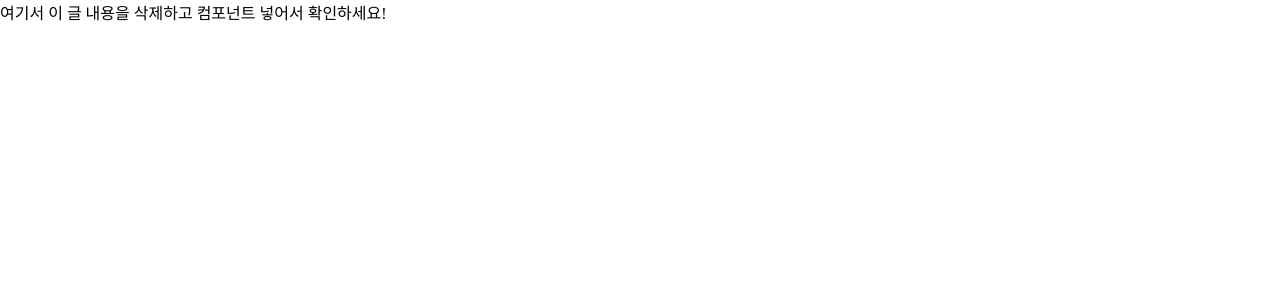
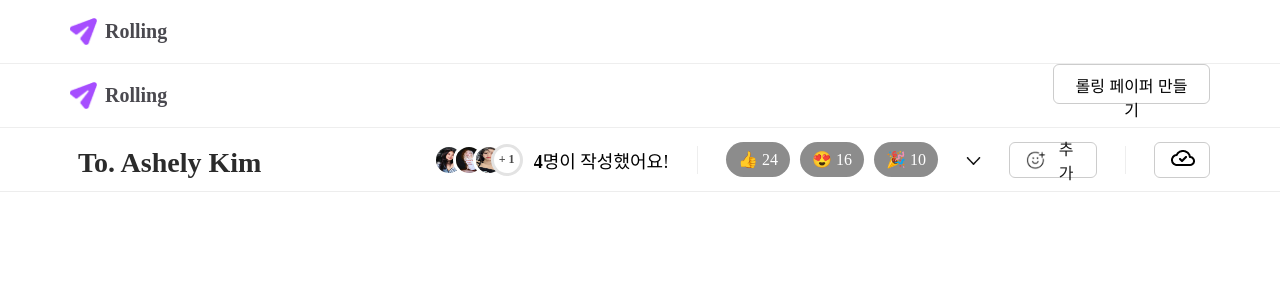
Before and after one commit to RollingPaperFE/RollingPaper, a React (Vite) app: page / in a window 1280 px wide. Shown: the top 300 px of the page. Built offline with nearby package versions, Linux system fonts and the light colour scheme.

Commit message:
Fix: 오류 수정

```diff
--- a/package.json
+++ b/package.json
@@ -12,6 +12,7 @@
   "dependencies": {
     "axios": "^1.10.0",
     "emoji-mart": "^5.6.0",
+    "prop-types": "^15.8.1",
     "react": "^19.1.0",
     "react-dom": "^19.1.0",
     "react-icons": "^5.5.0",
--- a/src/App.jsx
+++ b/src/App.jsx
@@ -1,19 +1,32 @@
-/**
- * App 컴포넌트가 저희 프로젝트의 루트 컴포넌트가 될 것 같습니다.
- * 여기에서 react-router를 통해 각각의 페이지를 연결지어주는 역할만 해주고
- * 각각의 페이지 및 컴포넌트는 src 디렉토리 아래에 생성하여 만들어 주시면 될 것 같습니다.
- * UI파트가 완성되기전까지는 본인이 만든 페이지나 컴포넌트를 App컴포넌트의 div태그를 삭제후 각자가 만든 컴포넌트를 넣어서 확인해주시고
- * git에 커밋할때는 div태그안의 내용을 원상복구해주시고 커밋해주시면 감사하겠습니다!
- *
- * 클론한 뒤 "npm i" 명령어를 터미널에 입력하시면 node_modules가 자동으로 설치됩니다.
- * 로컬 주소를 얻으려면 "npm run dev" 명령어를 터미널에 입력하시면 됩니다.
- *
- * feature/작업이름 형식의 브랜치를 만들어서 작성 후 push해주시면 됩니다!
- *
- * 추가적으로 axios와 react-router-dom 패키지는 미리 설치하였으니 참고하시면 좋을것 같습니다!!
- */
+import { BrowserRouter } from "react-router-dom";
+import Header from "./Header/Header";
+
 const App = () => {
-  return <div>여기서 이 글 내용을 삭제하고 컴포넌트 넣어서 확인하세요!</div>;
+  return (
+    <BrowserRouter>
+      <Header />
+    </BrowserRouter>
+  );
 };
 
 export default App;
+
+// /**
+//  * App 컴포넌트가 저희 프로젝트의 루트 컴포넌트가 될 것 같습니다.
+//  * 여기에서 react-router를 통해 각각의 페이지를 연결지어주는 역할만 해주고
+//  * 각각의 페이지 및 컴포넌트는 src 디렉토리 아래에 생성하여 만들어 주시면 될 것 같습니다.
+//  * UI파트가 완성되기전까지는 본인이 만든 페이지나 컴포넌트를 App컴포넌트의 div태그를 삭제후 각자가 만든 컴포넌트를 넣어서 확인해주시고
+//  * git에 커밋할때는 div태그안의 내용을 원상복구해주시고 커밋해주시면 감사하겠습니다!
+//  *
+//  * 클론한 뒤 "npm i" 명령어를 터미널에 입력하시면 node_modules가 자동으로 설치됩니다.
+//  * 로컬 주소를 얻으려면 "npm run dev" 명령어를 터미널에 입력하시면 됩니다.
+//  *
+//  * feature/작업이름 형식의 브랜치를 만들어서 작성 후 push해주시면 됩니다!
+//  *
+//  * 추가적으로 axios와 react-router-dom 패키지는 미리 설치하였으니 참고하시면 좋을것 같습니다!!
+//  */
+// const App = () => {
+//   return <div>여기서 이 글 내용을 삭제하고 컴포넌트 넣어서 확인하세요!</div>;
+// };
+
+// export default App;
--- a/src/Header/Header.jsx
+++ b/src/Header/Header.jsx
@@ -1,10 +1,10 @@
 import HeaderLogo from "./HeaderLogo";
 import HeaderButton from "./HeaderButton";
 import HeaderIconBar from "./HeaderIconBar";
-import Jenny from "./assets/headerAvatar/Jenny.jpeg";
-import Rose from "./assets/headerAvatar/Rose.jpeg";
-import Jisoo from "./assets/headerAvatar/Jisoo.jpeg";
-import Lisa from "./assets/headerAvatar/Lisa.jpeg";
+import Jenny from "../assets/headerAvatar/Jenny.jpeg";
+import Rose from "../assets/headerAvatar/Rose.jpeg";
+import Jisoo from "../assets/headerAvatar/Jisoo.jpeg";
+import Lisa from "../assets/headerAvatar/Lisa.jpeg";
 
 const writersGroup = [
   { id: "a1", name: "Jenny", avatar: Jenny },
@@ -17,17 +17,25 @@ const emojisGroup = [
   { symbol: "👍", count: 24 },
   { symbol: "😍", count: 16 },
   { symbol: "🎉", count: 10 },
+  { symbol: "😂", count: 9 },
+  { symbol: "🔥", count: 4 },
+  { symbol: "🍀", count: 5 },
+  { symbol: "👾", count: 8 },
+  { symbol: "⭐️", count: 1 },
+  { symbol: "💪🏻", count: 3 },
 ];
 
 const addEmojiGroup = () => {
   //이모지 추가
 };
 
-const Header = ({ type }) => {
+const Header = () => {
   return (
     <header>
-      {type === "Logo" && <HeaderLogo />}
-      {type === "rolling" && <HeaderButton />}
+      <HeaderLogo />
+      <HeaderButton />
+      {/* {type === "Logo" && <HeaderLogo />}
+      {type === "rolling" && <HeaderButton />} */}
       <HeaderIconBar
         name="Ashely Kim"
         writers={writersGroup}
--- a/src/Header/HeaderButton.jsx
+++ b/src/Header/HeaderButton.jsx
@@ -1,8 +1,7 @@
 import { Link } from "react-router-dom";
-import globalStyle from "../../src/global.module.css";
+import globalStyle from "./global.module.css";
 import headerButtonStyle from "./HeaderButton.module.css";
-import LogoImg from "../assets/LogoImg.png";
-import Button from "../assets/Button.jsx";
+import LogoImg from "../assets/header_logo_img.png";
 
 const HeaderButton = () => {
   // 1. 로그인 완료 - 롤링페이퍼 만들기 페이지 (post 경로로 이동) - 완료
@@ -11,15 +10,22 @@ const HeaderButton = () => {
   return (
     <header className={globalStyle.header}>
       <div>
-        <img className={globalStyle.logoImg} src={LogoImg} alt="롤링페이퍼" />
-        <span className={globalStyle.logoText}>Rolling</span>
+        <Link to="/" className={globalStyle.logoLink}>
+          <div className={globalStyle.logoBox}>
+            <img
+              className={globalStyle.logoImg}
+              src={LogoImg}
+              alt="롤링페이퍼 로고"
+            />
+            <span className={globalStyle.logoText}>Rolling</span>
+          </div>
+        </Link>
       </div>
       <div>
-        {/* Router로 감싸야 함 - main 컴포넌트에서 감쌌는데, merge 할 때는 어떻게 되는거지..? */}
         <Link to="/post">
-          <Button className={headerButtonStyle.createButton}>
+          <button className={headerButtonStyle.createButton}>
             롤링 페이퍼 만들기
-          </Button>
+          </button>
         </Link>
       </div>
     </header>
--- a/src/Header/HeaderIconBar.jsx
+++ b/src/Header/HeaderIconBar.jsx
@@ -1,7 +1,7 @@
 import { useState } from "react";
 import PropTypes from "prop-types";
 import AddEmoji from "../assets/header_add_img.png";
-import ShowEmoji from "../assets/header_show_img.png";
+import ShowEmoji from "../assets/header_showEmojis_img.png";
 import ShareImg from "../assets/header_share_img.png";
 import IconBarStyles from "./HeaderIconBar.module.css";
 
@@ -47,8 +47,9 @@ const HeaderIconBar = ({ name, writers, emojis, addEmoji }) => {
           </span>
         </div>
         <div className={IconBarStyles.dividerFirst}></div>
+
         <div className={IconBarStyles.emojis}>
-          {sortedEmojis.map((emoji) => (
+          {sortedEmojis.slice(0, 3).map((emoji) => (
             <span key={emoji.symbol} className={IconBarStyles.emojiItems}>
               {emoji.symbol} {emoji.count}
             </span>
--- a/src/Header/HeaderLogo.jsx
+++ b/src/Header/HeaderLogo.jsx
@@ -5,7 +5,7 @@ import LogoImg from "../assets/header_logo_img.png";
 const HeaderLogo = () => {
   return (
     <header className={globalStyle.header}>
-      <Link to="/">
+      <Link to="/" className={globalStyle.logoLink}>
         <div className={globalStyle.logoBox}>
           <img
             className={globalStyle.logoImg}
--- a/src/Header/global.module.css
+++ b/src/Header/global.module.css
@@ -10,6 +10,10 @@
   border-bottom: 1px solid #eee;
   width: 100%;
   height: 64px;
+}
+
+.logoLink {
+  text-decoration-line: none;
 }
 
 .logoBox {
```
Also changed, not shown: 1 other file (tests, documents, lock files or other folders).
